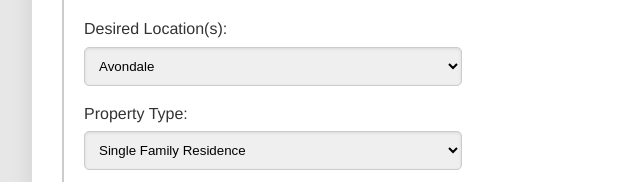
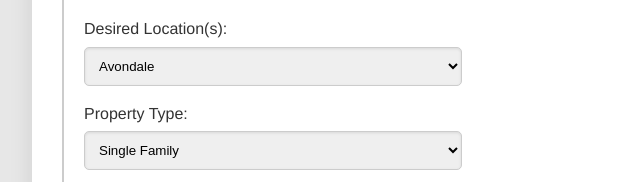
Before and after one commit to hivoltgdevelopment/Buyer-Form, a website: page sendmail/index.html in a window 1280 px wide. Shown: the part 1388-1570 px from the top of the page, 178-818 px from the left. Drawn offline with Linux system fonts and the light colour scheme.

Commit message:
fixed rows

```diff
--- a/sendmail/index.html
+++ b/sendmail/index.html
@@ -256,10 +256,10 @@
 
     <label for="propertyType">Property Type:</label>
     <select id="propertyType" name="propertyType">
-        <option value="singl family residence">Single Family Residence</option>
+        <option value="single family">Single Family</option>
+        <option value="patio home">Patio Home</option>
+        <option value="townhome">TownHome</option>
         <option value="condo">Condo</option>
-        <option value="patio home">Patio Home</option>
-        <option value="town home">Town Home</option>
         <option value="multi family">Multi Family</option>
     </select><br>
 
@@ -319,13 +319,13 @@
     <div class="form-section">
     <h3>Financial Information</h3>
         <label for="budget">Estimated Budget:</label>
+        <input type="number" id="budget" name="budget"><br>
         <input type="text" id="workingWithLender" name="workingWithLender" placeholder="Are you working with a lender?"><br>
-        <input type="number" id="budget" name="budget"><br>
+        <option value="yes">Yes</option>
+        <option value="no">No</option>
         <label for="mortgage">Pre-approved for Mortgage?</label>
          <select id="mortgage" name="Mortgage">
         <input type="number" id="estimated down payment" name="estimated down payment"><br>
-        <option value="yes">Yes</option>
-        <option value="no">No</option>
         <input type="text" id="budgetDownPayment" name="budgetDownPayment" placeholder="Do you know your budget and down payment amount?"><br>
         <input type="text" id="willingnessToCompete" name="willingnessToCompete" placeholder="Willingness to compete/get uncomfortable for the right home"><br>
          <textarea id="dealBreakers" name="dealBreakers" placeholder="Deal breakers (Needs and Wants)"></textarea><br>
```
